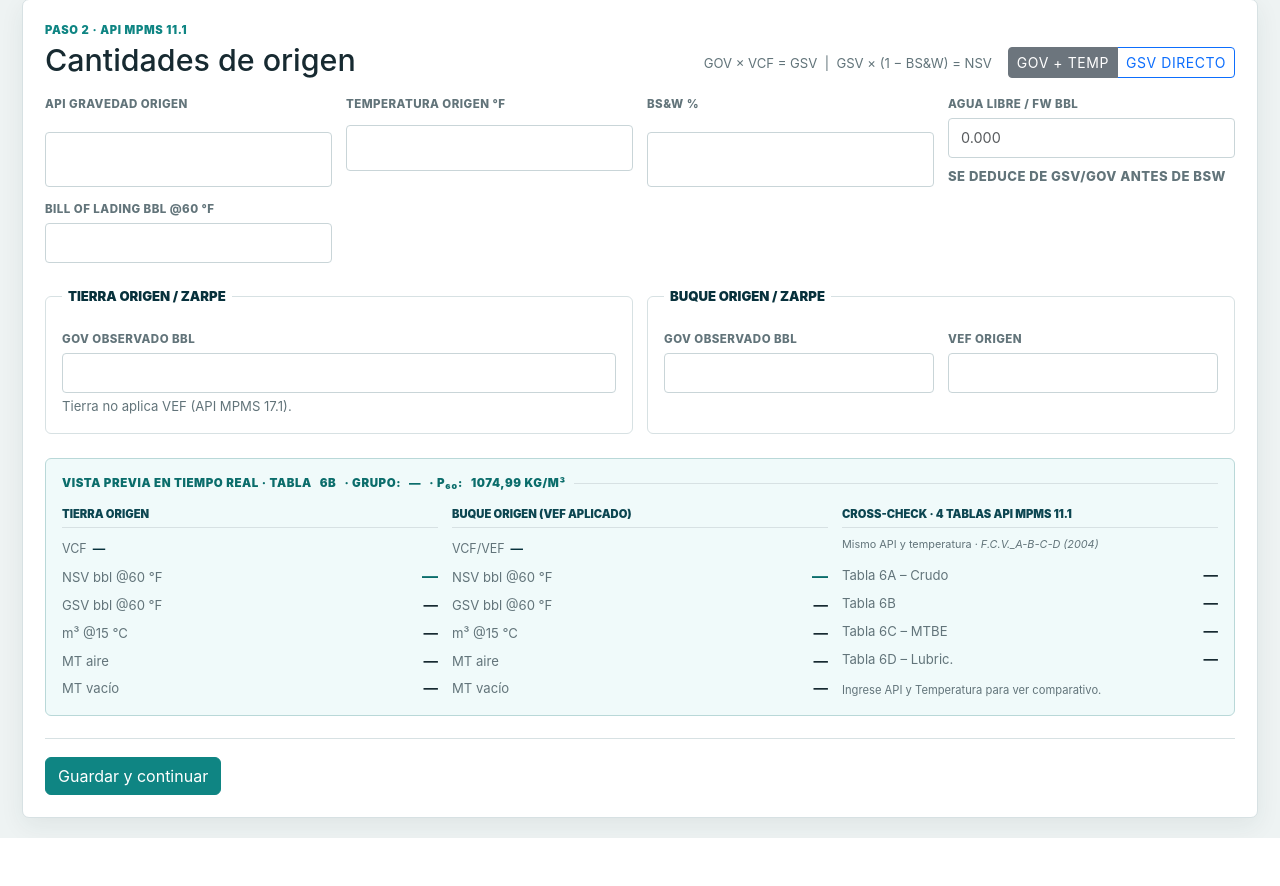
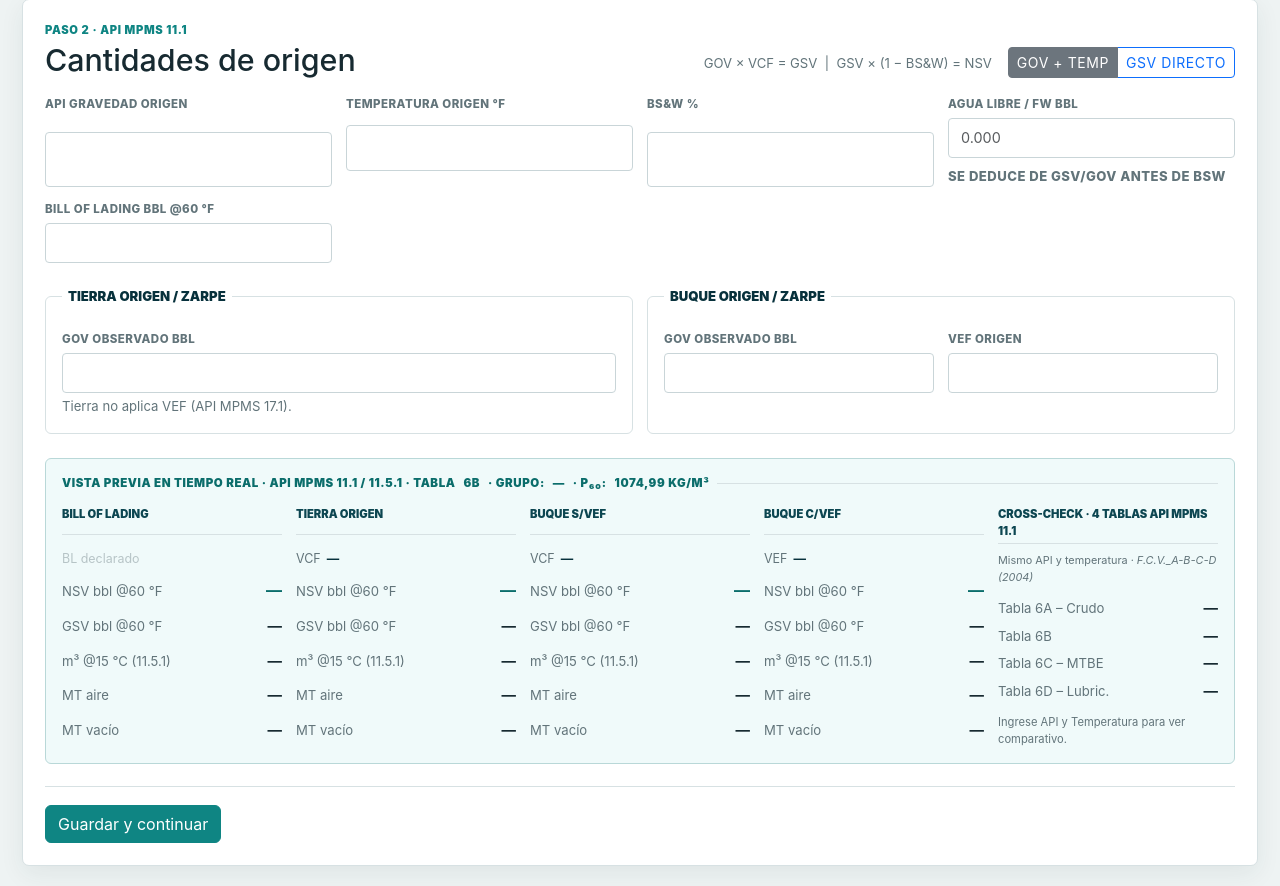
Before and after one commit to danielrattolp/ACI-Loss-control, a Flask app: template templates/step2.html in a window 1280 px wide. Shown: the part 89-975 px from the top of the page. Before the commit the page ends 927 px from the top, so only its background shows below. Run offline with Flask 3, Linux system fonts and the light colour scheme; the template is opened without the code that fills it, so the values that code supplies are empty.

Commit message:
feat: preview 4 columnas BL/Tierra/Buque s-VEF/Buque c-VEF + MPMS 11.5.1
- Panel de cálculo en tiempo real reestructurado a 5 columnas:
  BL · Tierra · Buque s/VEF · Buque c/VEF · Cross-check
- Factor m³@15°C cambiado a MPMS 11.5.1 (0.158919995504 vs 0.158987)
- Label 'VCF/VEF' reemplazado por 'VEF' en columna buque c/VEF
- Nombre e IMO del buque mostrados junto al campo VEF origen
- BL se trata como GSV @60°F directo para el preview
- bill_of_lading_bbl agregado al wiring de eventos del live preview

Co-Authored-By: Claude Sonnet 4.6 <noreply@anthropic.com>

```diff
--- a/templates/step2.html
+++ b/templates/step2.html
@@ -115,6 +115,11 @@
         </label>
 
         <label>VEF origen
+          {% if operation.get('vessel_name') %}
+          <span class="field-note" style="font-size:.68rem;color:var(--teal2);font-weight:700">
+            {{ operation.vessel_name }}{% if operation.get('imo') %} · IMO {{ operation.imo }}{% endif %}
+          </span>
+          {% endif %}
           <input class="form-control" name="origin_vessel_vef" id="origin_vessel_vef"
                  type="number" min="0.8" max="1.2" step="0.000001"
                  value="{{ origin.get('vessel', {}).get('vef', 1) }}" />
@@ -133,30 +138,54 @@
     </fieldset>
   </div>
 
-  <!-- Panel de cálculo en tiempo real -->
-  <div class="calc-preview mt-4" style="grid-template-columns:repeat(3,1fr)">
+  <!-- Panel de cálculo en tiempo real · API MPMS 11.1 + 11.5.1 -->
+  <div class="calc-preview mt-4" style="grid-template-columns:repeat(5,1fr)">
     <div class="calc-preview-title" style="grid-column:1/-1">
-      Vista previa en tiempo real · Tabla <strong id="liveTableLabel">{{ operation.vcf_table or '6B' }}</strong>
+      Vista previa en tiempo real · API MPMS 11.1 / 11.5.1 · Tabla <strong id="liveTableLabel">{{ operation.vcf_table or '6B' }}</strong>
       · Grupo: <strong id="liveGroupLabel" style="color:var(--teal2)">—</strong>
       · ρ₆₀: <strong id="liveDens">—</strong>
     </div>
 
+    <!-- BL -->
+    <div class="calc-block">
+      <div class="calc-block-label">Bill of Lading</div>
+      <div class="calc-vcf" style="opacity:.4">BL declarado</div>
+      <div class="calc-row highlight"><span>NSV bbl @60 °F</span><strong id="bl-nsv">—</strong></div>
+      <div class="calc-row"><span>GSV bbl @60 °F</span><strong id="bl-gsv">—</strong></div>
+      <div class="calc-row"><span>m³ @15 °C (11.5.1)</span><strong id="bl-m3">—</strong></div>
+      <div class="calc-row"><span>MT aire</span><strong id="bl-mt">—</strong></div>
+      <div class="calc-row"><span>MT vacío</span><strong id="bl-mtv">—</strong></div>
+    </div>
+
+    <!-- Tierra -->
     <div class="calc-block">
       <div class="calc-block-label">Tierra origen</div>
       <div class="calc-vcf" id="shoreVcfRow">VCF <strong id="shore-vcf">—</strong></div>
       <div class="calc-row highlight"><span>NSV bbl @60 °F</span><strong id="shore-nsv">—</strong></div>
       <div class="calc-row"><span>GSV bbl @60 °F</span><strong id="shore-gsv">—</strong></div>
-      <div class="calc-row"><span>m³ @15 °C</span><strong id="shore-m3">—</strong></div>
+      <div class="calc-row"><span>m³ @15 °C (11.5.1)</span><strong id="shore-m3">—</strong></div>
       <div class="calc-row"><span>MT aire</span><strong id="shore-mt">—</strong></div>
       <div class="calc-row"><span>MT vacío</span><strong id="shore-mtv">—</strong></div>
     </div>
 
+    <!-- Buque s/VEF -->
     <div class="calc-block">
-      <div class="calc-block-label">Buque origen (VEF aplicado)</div>
-      <div class="calc-vcf" id="vesselVcfRow">VCF/VEF <strong id="vessel-vcf">—</strong></div>
+      <div class="calc-block-label">Buque s/VEF</div>
+      <div class="calc-vcf" id="vesselRawVcfRow">VCF <strong id="vessel-raw-vcf">—</strong></div>
+      <div class="calc-row highlight"><span>NSV bbl @60 °F</span><strong id="vessel-raw-nsv">—</strong></div>
+      <div class="calc-row"><span>GSV bbl @60 °F</span><strong id="vessel-raw-gsv">—</strong></div>
+      <div class="calc-row"><span>m³ @15 °C (11.5.1)</span><strong id="vessel-raw-m3">—</strong></div>
+      <div class="calc-row"><span>MT aire</span><strong id="vessel-raw-mt">—</strong></div>
+      <div class="calc-row"><span>MT vacío</span><strong id="vessel-raw-mtv">—</strong></div>
+    </div>
+
+    <!-- Buque c/VEF -->
+    <div class="calc-block">
+      <div class="calc-block-label">Buque c/VEF</div>
+      <div class="calc-vcf" id="vesselVcfRow">VEF <strong id="vessel-vcf">—</strong></div>
       <div class="calc-row highlight"><span>NSV bbl @60 °F</span><strong id="vessel-nsv">—</strong></div>
       <div class="calc-row"><span>GSV bbl @60 °F</span><strong id="vessel-gsv">—</strong></div>
-      <div class="calc-row"><span>m³ @15 °C</span><strong id="vessel-m3">—</strong></div>
+      <div class="calc-row"><span>m³ @15 °C (11.5.1)</span><strong id="vessel-m3">—</strong></div>
       <div class="calc-row"><span>MT aire</span><strong id="vessel-mt">—</strong></div>
       <div class="calc-row"><span>MT vacío</span><strong id="vessel-mtv">—</strong></div>
     </div>
@@ -199,10 +228,6 @@
     document.getElementById("modeNote").textContent = gsv
       ? "GSV directo → GSV − FW × (1 − BS&W) = NSV"
       : "GOV × VCF = GSV  |  GSV × (1 − BS&W) = NSV";
-    // hide VCF row in gsv mode (VCF=1.0 by definition)
-    document.getElementById("shoreVcfRow").style.opacity  = gsv ? "0.55" : "1";
-    document.getElementById("vesselVcfRow").style.opacity = gsv ? "0.55" : "1";
-    document.getElementById("cmpBlock").style.opacity = "1";
     updatePreview();
   }
 
@@ -221,17 +246,11 @@
     if (el) el.textContent = typeof v === "number" ? fmt(v) : v;
   }
 
-  var BBL_M3 = 0.158987294928;
+  // MPMS 11.5.1: BBL@60°F → m³@15°C (not @15.6°C)
+  var BBL_M3_15C = 0.1589199955042947;
 
   function rho60FromApi(api) {
     return (141.5 / (api + 131.5)) * 999.016;
-  }
-
-  function calcFromGsv(gsv_input, fw, bsw, vef, applyVef) {
-    var gsv_net = Math.max(gsv_input - fw, 0);
-    var gsv = applyVef ? gsv_net / vef : gsv_net;
-    var nsv = gsv * (1 - bsw / 100);
-    return {vcf: 1.0, gsv: gsv, nsv: nsv};
   }
 
   function updatePreview() {
@@ -239,55 +258,78 @@
     var bsw  = n("origin_bsw_pct");
     var fw   = n("origin_free_water_bbl");
     var vef  = n("origin_vessel_vef") || 1;
-    var gsv  = isGsv.checked;
+    var bl   = n("bill_of_lading_bbl");
+    var gsvMode = isGsv.checked;
     var rho  = rho60FromApi(api);
-    var sg   = rho / 999.016;
 
     document.getElementById("liveDens").textContent =
       rho.toLocaleString("es", {minimumFractionDigits:2, maximumFractionDigits:2}) + " kg/m³";
 
-    function buildCalc(govOrGsv, applyVef) {
-      if (gsv) {
-        return calcFromGsv(govOrGsv, applyVef ? 0 : fw, bsw, vef, applyVef);
-      }
-      // GOV mode – delegate to wizard.js calcQuantity via inline calc
-      var tf = n("origin_temperature_f");
-      if (typeof calculateVCF6B === "function") {
-        var tbl = document.getElementById("liveTableLabel").textContent.trim();
-        return calcQuantity(govOrGsv, api, tf, bsw, vef, applyVef, tbl);
-      }
-      return null;
+    // Build a calc result from GSV (already @60°F)
+    function fromGsv(gsvVal, fw_val) {
+      var g = Math.max(gsvVal - fw_val, 0);
+      return {vcf: 1.0, gsv: g, nsv: g * (1 - bsw / 100)};
     }
 
-    var shoreInput = gsv ? n("origin_shore_gsv_bbl") : n("origin_shore_gov_bbl");
-    var vesselInput= gsv ? n("origin_vessel_gsv_bbl"): n("origin_vessel_gov_bbl");
+    // Build a calc result from GOV via VCF (wizard.js helpers)
+    function fromGov(gov, applyVef) {
+      var tf = n("origin_temperature_f");
+      if (typeof calculateVCF6B !== "function") return null;
+      var tbl = document.getElementById("liveTableLabel").textContent.trim();
+      return calcQuantity(gov, api, tf, bsw, vef, applyVef, tbl);
+    }
 
-    var shore  = buildCalc(shoreInput - (gsv ? fw : 0), false);
-    var vessel = buildCalc(vesselInput, true);
-    if (!shore || !vessel) return;
+    var shoreInput  = gsvMode ? n("origin_shore_gsv_bbl")  : n("origin_shore_gov_bbl");
+    var vesselInput = gsvMode ? n("origin_vessel_gsv_bbl") : n("origin_vessel_gov_bbl");
 
-    function render(prefix, calc) {
-      var gsv_ = calc.gsv;
-      var nsv_ = calc.nsv;
-      var m3   = gsv_ * BBL_M3;
-      var nsv_m3 = nsv_ * BBL_M3;
-      var mt_vac = nsv_m3 * rho / 1000;
+    var shore, vesselRaw, vesselVef;
+
+    if (gsvMode) {
+      shore      = fromGsv(shoreInput, fw);
+      vesselRaw  = fromGsv(vesselInput, 0);           // s/VEF: raw GSV
+      vesselVef  = fromGsv(vesselInput / vef, 0);     // c/VEF: GSV / VEF
+      vesselVef.vcf = vef;
+    } else {
+      shore      = fromGov(shoreInput - fw, false);
+      vesselRaw  = fromGov(vesselInput, false);        // s/VEF
+      vesselVef  = fromGov(vesselInput, true);         // c/VEF
+    }
+    if (!shore || !vesselRaw || !vesselVef) return;
+
+    // BL: treat BL as GSV @60°F directly (no VCF, no VEF)
+    var blCalc = {vcf: 1.0, gsv: bl, nsv: bl * (1 - bsw / 100)};
+
+    function render(prefix, calc, showVcf) {
+      var g   = calc.gsv;
+      var nsv = calc.nsv;
+      var m3  = g * BBL_M3_15C;
+      var nsv_m3 = nsv * BBL_M3_15C;
+      var rho15 = rho * 1.0004284708;  // density @15°C per MPMS 11.5.1
+      var mt_vac = nsv_m3 * rho15 / 1000;
       var mt_air = mt_vac * (1 - 1.1 / rho);
-      set(prefix+"-vcf",  calc.vcf.toFixed(5));
-      set(prefix+"-gsv",  gsv_);
-      set(prefix+"-nsv",  nsv_);
+      if (showVcf !== false) set(prefix+"-vcf", calc.vcf.toFixed(5));
+      set(prefix+"-gsv",  g);
+      set(prefix+"-nsv",  nsv);
       set(prefix+"-m3",   m3);
       set(prefix+"-mt",   mt_air);
       set(prefix+"-mtv",  mt_vac);
     }
-    render("shore",  shore);
-    render("vessel", vessel);
+
+    render("bl",         blCalc,     false);
+    render("shore",      shore);
+    render("vessel-raw", vesselRaw);
+    render("vessel",     vesselVef);
+
+    // opacity of VCF rows in gsv mode
+    document.getElementById("shoreVcfRow").style.opacity     = gsvMode ? "0.45" : "1";
+    document.getElementById("vesselRawVcfRow").style.opacity = gsvMode ? "0.45" : "1";
+    document.getElementById("vesselVcfRow").style.opacity    = "1";
   }
 
   // Wire up all relevant inputs
   ["origin_api","origin_bsw_pct","origin_free_water_bbl","origin_vessel_vef",
    "origin_temperature_f","origin_shore_gov_bbl","origin_vessel_gov_bbl",
-   "origin_shore_gsv_bbl","origin_vessel_gsv_bbl"].forEach(function(id) {
+   "origin_shore_gsv_bbl","origin_vessel_gsv_bbl","bill_of_lading_bbl"].forEach(function(id) {
     var el = document.getElementById(id);
     if (el) el.addEventListener("input", updatePreview);
   });
```
